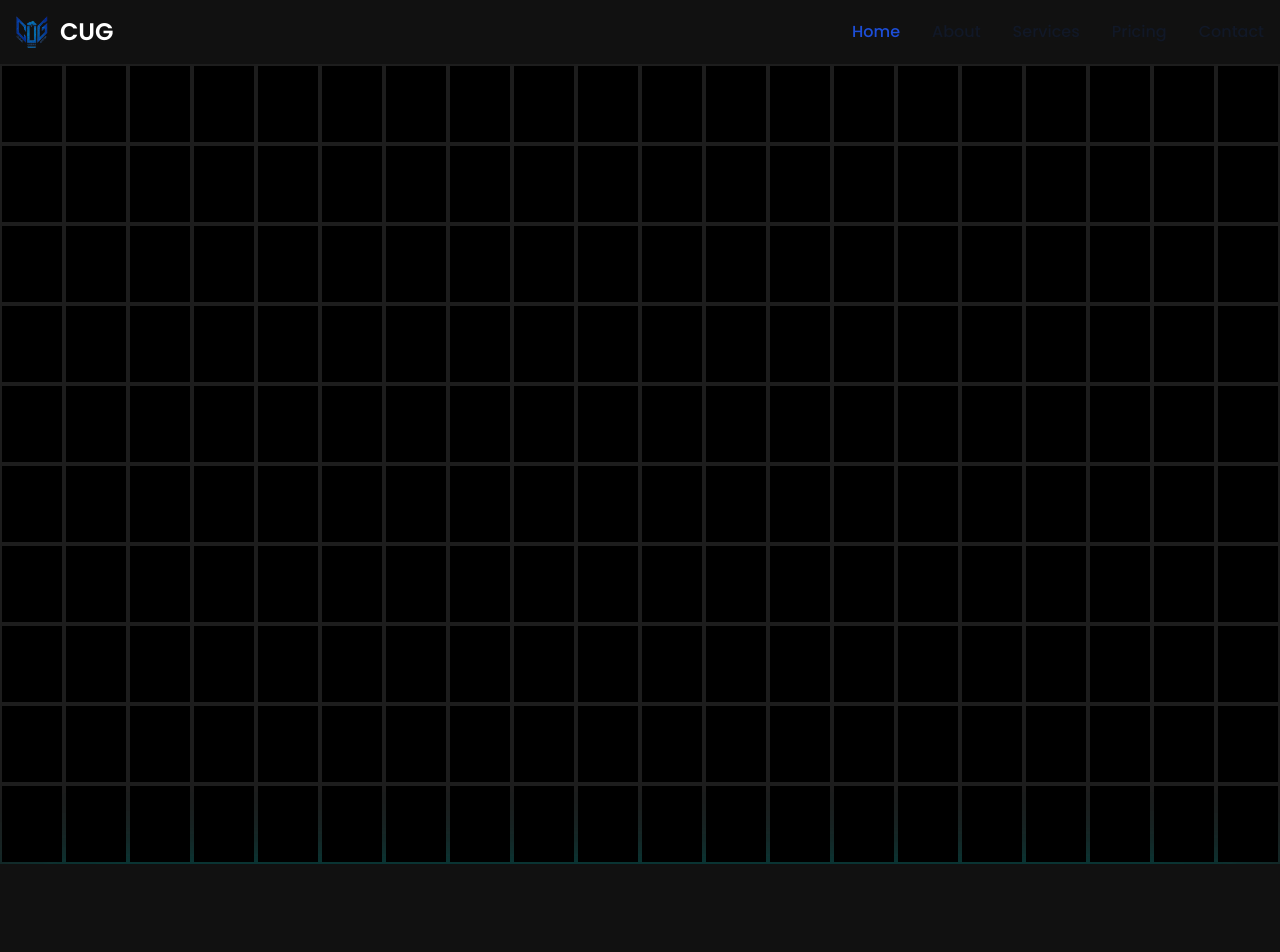
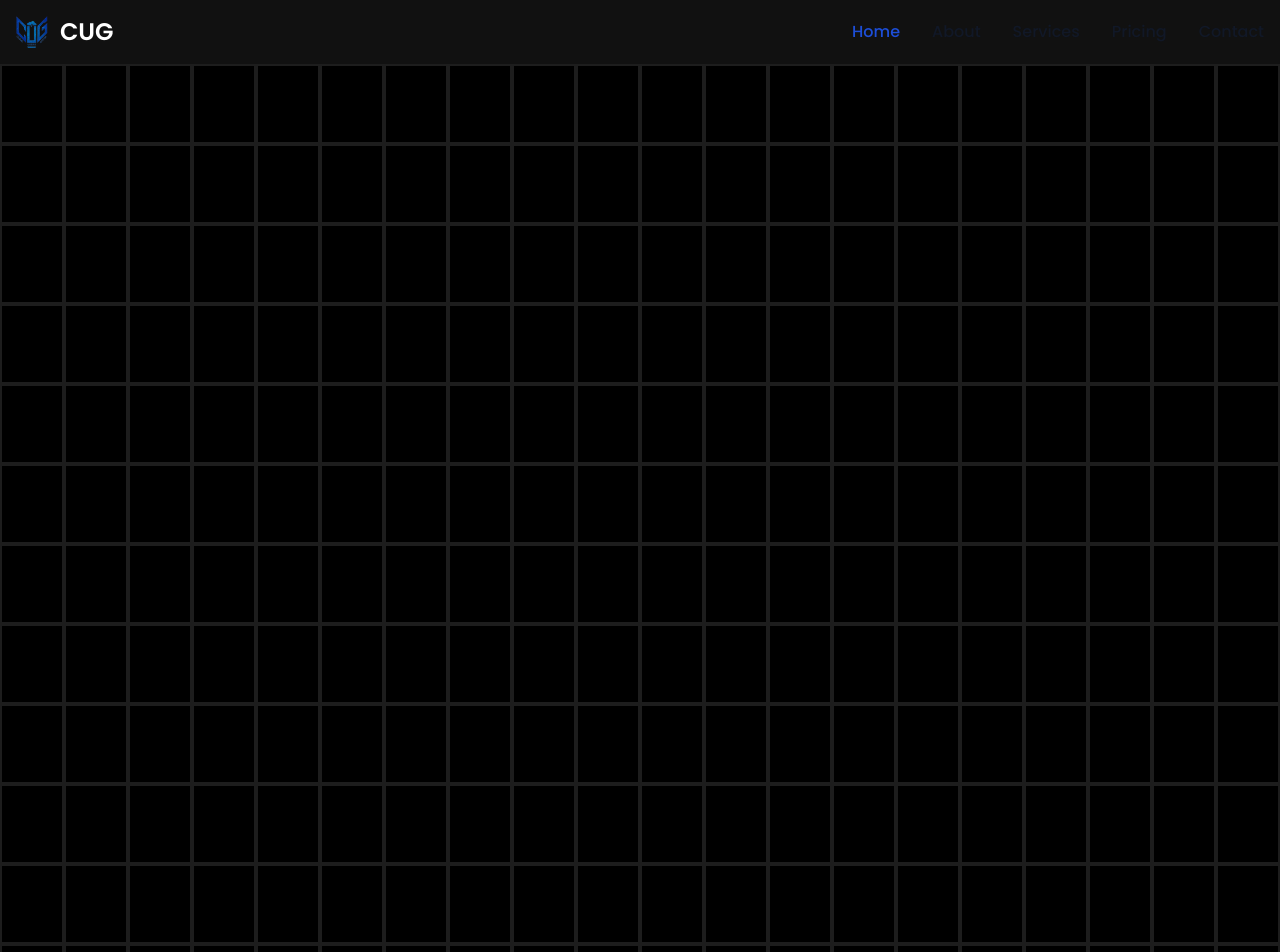
Before and after one commit to niganths/cug_website, a React (Create React App) app: page / in a window 1280 px wide. Shown: the top 952 px of the page. Before the commit the page ends 864 px from the top, so only its background shows below. Built offline with nearby package versions, Linux system fonts and the light colour scheme.

Commit message:
background

```diff
--- a/src/components/designs/Background.jsx
+++ b/src/components/designs/Background.jsx
@@ -1,10 +1,15 @@
 import React,{ useEffect }from 'react'
 import './style.css'
-function HomePage() {
+function HomePage(props) {
+  const {data} = props;
+  const render = data === "home" ? 200 : 150;
+  const bgAnimationStyle = {
+   height: `${render}vh`
+};
 
     useEffect(() => {
         const bgAnimation = document.getElementById('bgAnimation');
-        const numberOfColorBoxes = 100;
+        const numberOfColorBoxes = render;
 
         for (let i = 0; i < numberOfColorBoxes; i++) {
           const colorBox = document.createElement('div');
@@ -14,7 +19,7 @@ function HomePage() {
       }, []);
   return (
 
-    <div className="bgAnimation" id="bgAnimation">
+    <div className="bgAnimation" id="bgAnimation" style={bgAnimationStyle}>
       <div className="backgroundAmim"></div>
     </div>
 
--- a/src/pages/About.jsx
+++ b/src/pages/About.jsx
@@ -5,7 +5,7 @@ import "../css/about.css"
 function About() {
   return (
     <div style={{ position: "relative",width:"100%" }}>
-      <Background/>
+      <Background data="about"/>
       <div style={{position:"absolute",justifyContent:'center',width:'100%'}}>
         <h3 class="animate-charcter" style={{display:"flex",justifyContent:'center'}}> ABOUT CUG 🌩️</h3>
         <section style={{marginTop:"40px"}}>
--- a/src/pages/Home.jsx
+++ b/src/pages/Home.jsx
@@ -4,7 +4,7 @@ function Home() {
   return (
     <>
       <div style={{ position: "relative" }}>
-        <Background />
+        <Background data="home"/>
       </div>
     </>
   );
```
